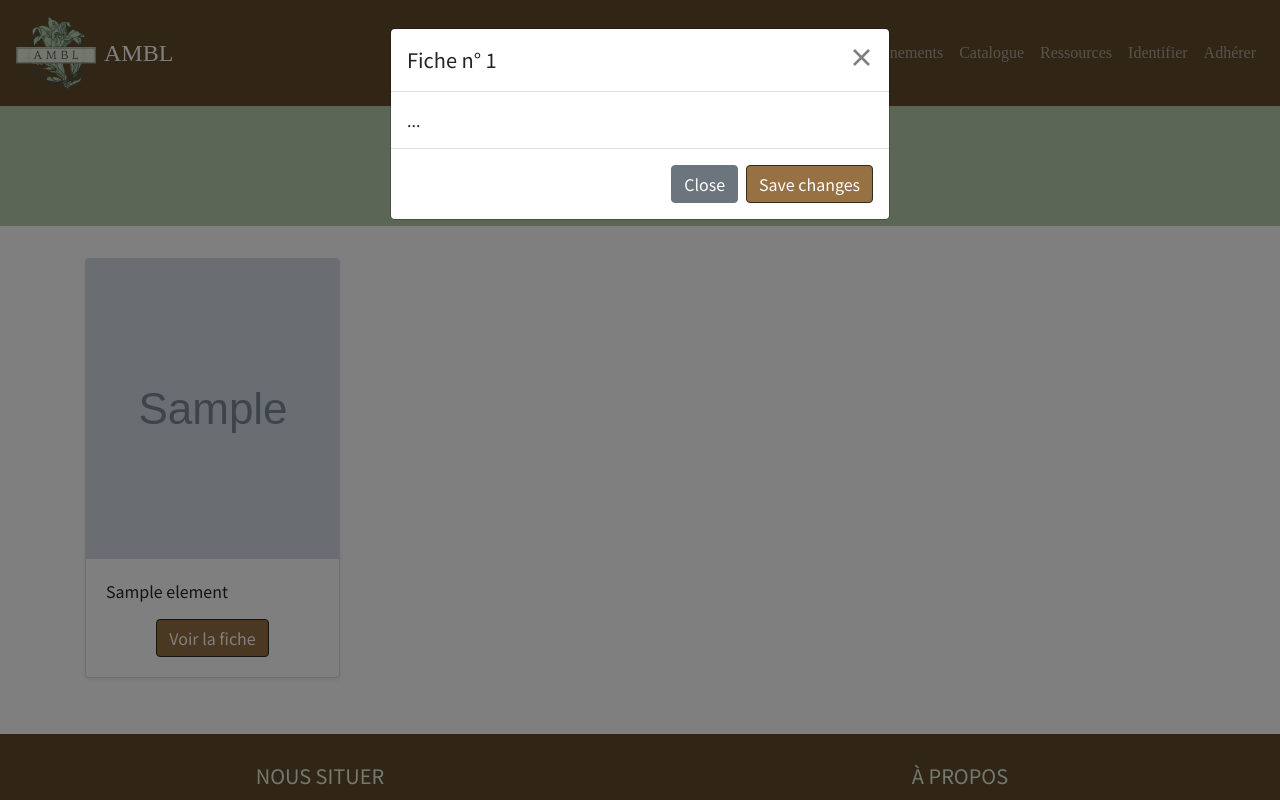
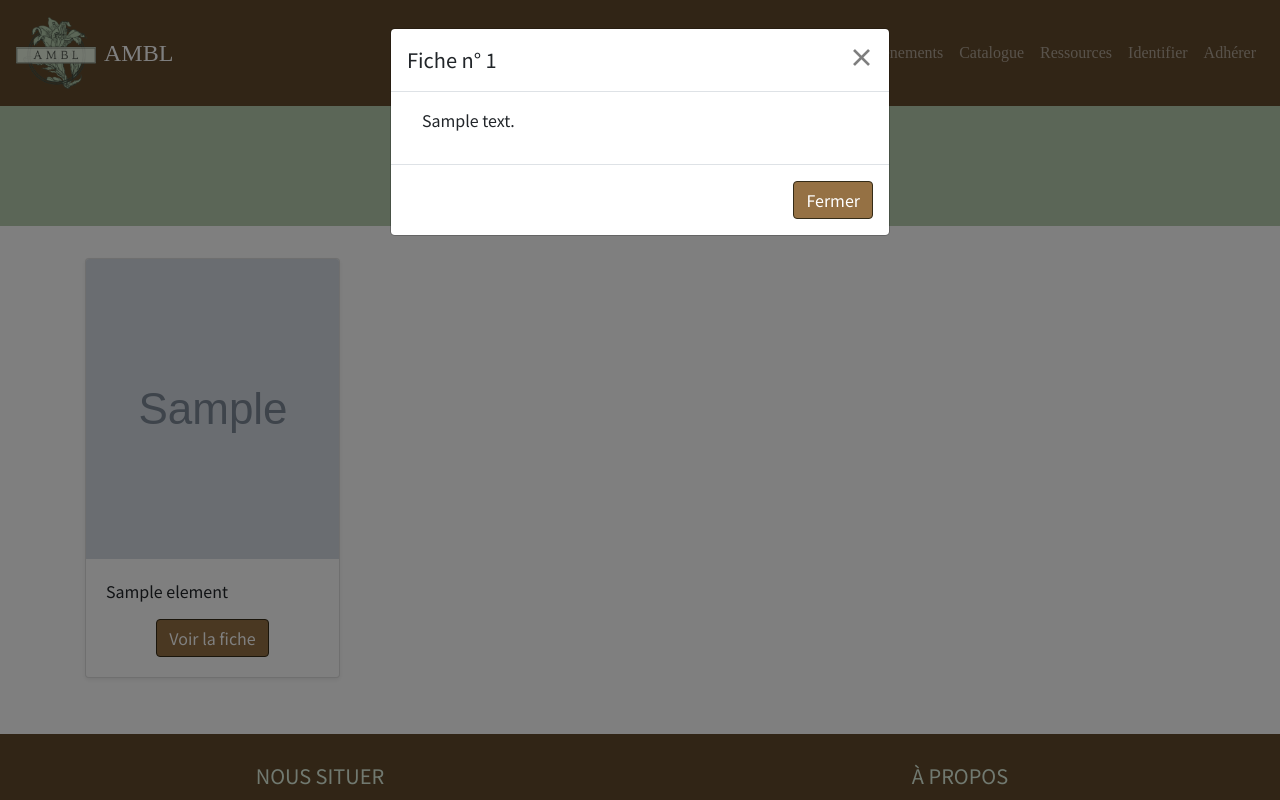
Before and after one commit to WildCodeSchool/orleans-php-2003-project-ambl, a PHP site: template src/View/Catalog/index.html.twig in a window 1280 px wide, after a click on "Voir la fiche". Run offline with PHP 8.4, Linux system fonts and the light colour scheme; the template is opened without the code that fills it: most values are stand-ins (such as "Sample title", 1, 10 or a date in 2020); grey boxes marked "Sample" are stand-in pictures; some libraries are stand-ins or nearby versions; some web fonts are replaced.

Commit message:
Processing modal window content

```diff
--- a/src/Model/CatalogManager.php
+++ b/src/Model/CatalogManager.php
@@ -37,8 +37,8 @@ class CatalogManager extends AbstractManager
      */
     public function selectAllByType(string $type = 'mushroom'): array
     {
-        $query = 'SELECT element.id, element.name, element.picture FROM ' . $this->table . ' JOIN type ';
-        $query .= 'ON ' . $this->table;
+        $query = 'SELECT element.id, element.name, element.picture, element.description ';
+        $query .= 'FROM ' . $this->table . ' JOIN type ' . 'ON ' . $this->table;
         $query .= '.type_id = type.id WHERE type.name = :type LIMIT ' . self::MAX_RESULT;
 
         $statement = $this->pdo->prepare($query);
--- a/src/View/Catalog/index.html.twig
+++ b/src/View/Catalog/index.html.twig
@@ -47,11 +47,16 @@
                         </button>
                     </div>
                     <div class="modal-body">
-                        ...
+                        <div class="container-fluid">
+                            <div class="row">
+                                <div class="col-12">
+                                    <p>{{ element.description }}</p>
+                                </div>
+                            </div>
+                        </div>
                     </div>
                     <div class="modal-footer">
-                        <button type="button" class="btn btn-secondary" data-dismiss="modal">Close</button>
-                        <button type="button" class="btn btn-primary">Save changes</button>
+                        <button type="button" class="btn btn-primary" data-dismiss="modal">Fermer</button>
                     </div>
                 </div>
             </div>
```
